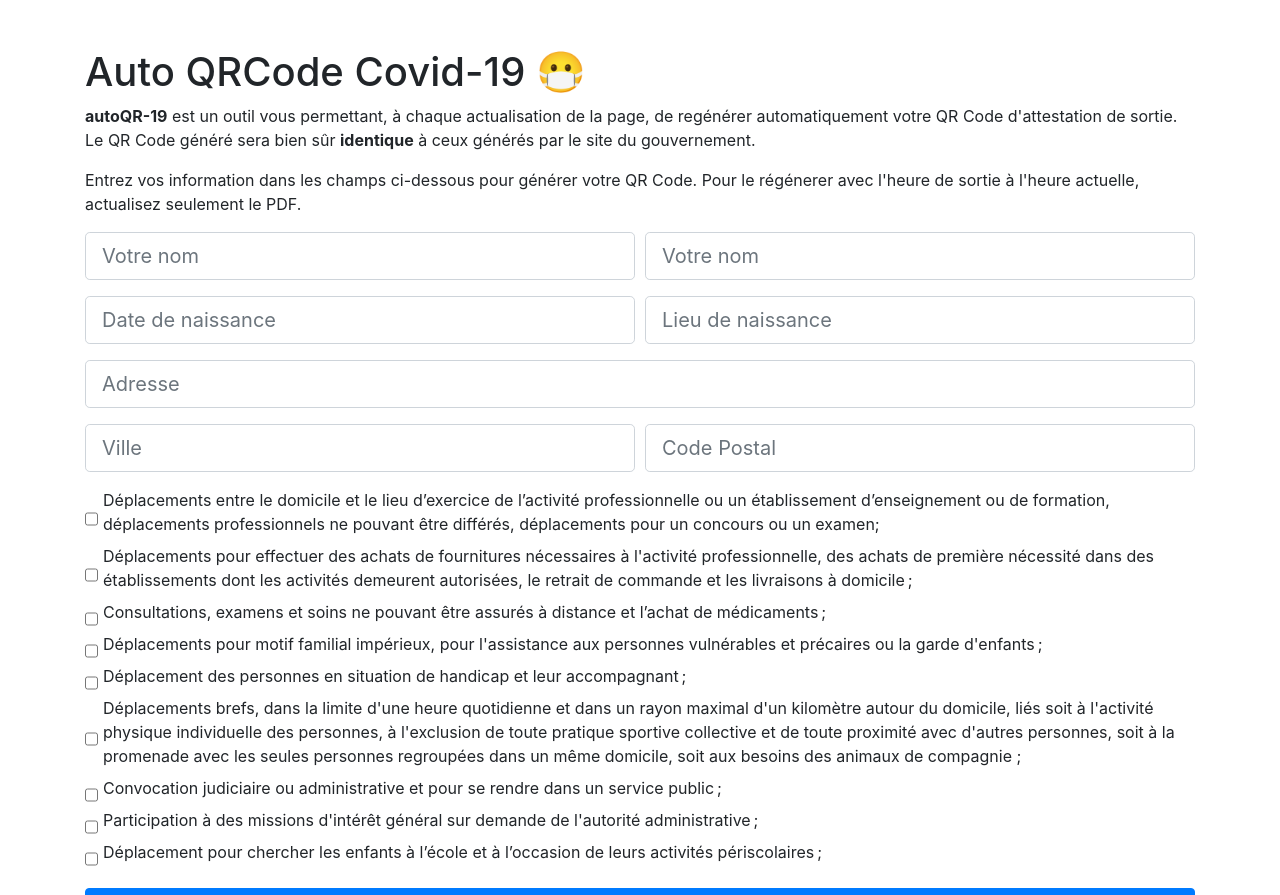
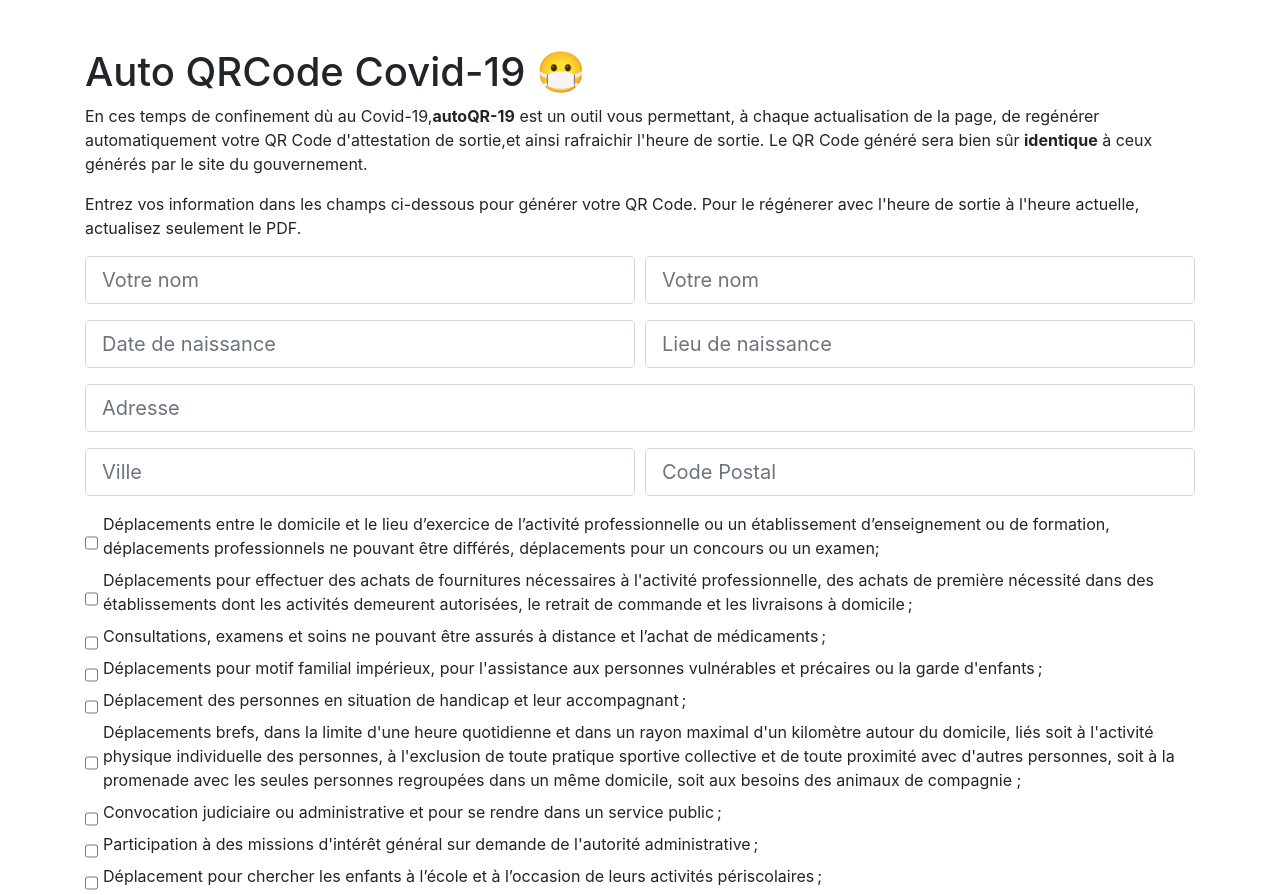
Before and after one commit to romaing/autoQR-19, a PHP site: page / in a window 1280 px wide. Shown: the top 895 px of the page. Run offline with PHP 8.4, Linux system fonts and the light colour scheme.

Commit message:
add text

```diff
--- a/index.php
+++ b/index.php
@@ -11,7 +11,7 @@
 <head>
     <meta charset="UTF-8">
     <meta name="viewport" content="width=device-width, initial-scale=1.0">
-    <title>Document</title>
+    <title>Auto QRCode Covid-19</title>
     <link rel="stylesheet" href="https://cdn.jsdelivr.net/npm/bootstrap@4.5.3/dist/css/bootstrap.min.css" integrity="sha384-TX8t27EcRE3e/ihU7zmQxVncDAy5uIKz4rEkgIXeMed4M0jlfIDPvg6uqKI2xXr2" crossorigin="anonymous">
     <style>
         input[type=checkbox] {
@@ -23,7 +23,7 @@
 <body>
     <div class="container mt-5">
         <h1>Auto QRCode Covid-19 😷</h1>
-        <p><strong>autoQR-19</strong> est un outil vous permettant, à chaque actualisation de la page, de regénérer automatiquement votre QR Code d'attestation de sortie. Le QR Code généré sera bien sûr <strong>identique</strong> à ceux générés par le site du gouvernement.</p>
+        <p>En ces temps de confinement dù au Covid-19,<strong>autoQR-19</strong> est un outil vous permettant, à chaque actualisation de la page, de regénérer automatiquement votre QR Code d'attestation de sortie,et ainsi rafraichir l'heure de sortie. Le QR Code généré sera bien sûr <strong>identique</strong> à ceux générés par le site du gouvernement.</p>
         <p>Entrez vos information dans les champs ci-dessous pour générer votre QR Code. Pour le régénerer avec l'heure de sortie à l'heure actuelle, actualisez seulement le PDF.</p>
         <form action="qrcode.php" method="post">
             <div class="form-row">
```
